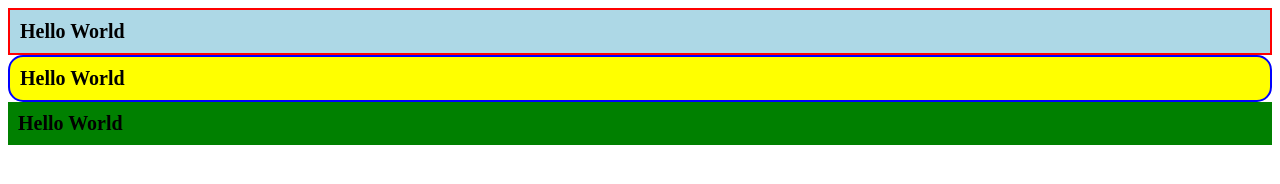
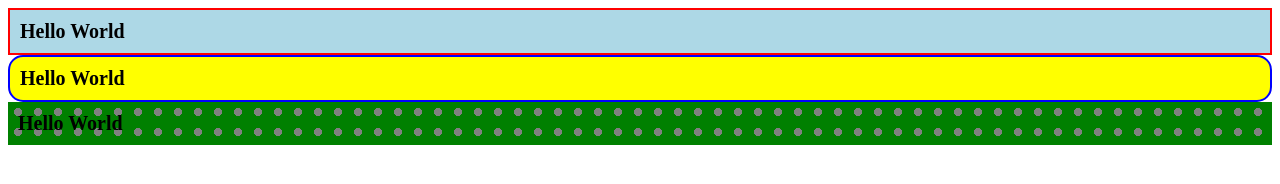
Before and after one commit to Kellyhuang1205/exercise12, a plain HTML site: page index.html in a window 1280 px wide. Drawn offline with Linux system fonts and the light colour scheme.

Commit message:
Update styles.css

```diff
--- a/styles.css
+++ b/styles.css
@@ -47,7 +47,7 @@
       font-size: 20px;
       font-weight: bold;
       color: black;
-      background-image: radial-gradient(circle, grey 30%, transparent0%);
+      background-image: radial-gradient(circle, grey 30%, transparent 5%);
       background-size: 20px 20px;
     }
   </style>
```
